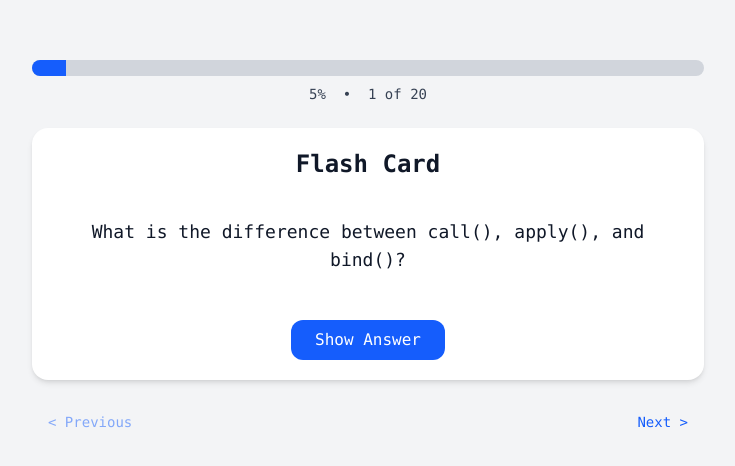
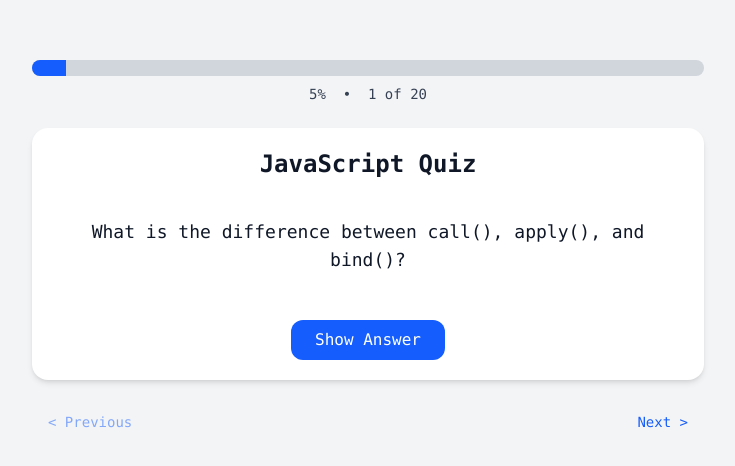
Before and after one commit to nurf21/flash-cards, a React (Vite) app: page / in a window 1280 px wide. Shown: the part 162-628 px from the top of the page, without its empty margins (272-1007 px from the left). Built offline with nearby package versions, Linux system fonts and the light colour scheme.

Commit message:
Update FlashCard component

```diff
--- a/src/components/FlashCard.jsx
+++ b/src/components/FlashCard.jsx
@@ -14,7 +14,7 @@
         transition={{ duration: 0.4 }}
         className="w-full max-w-2xl bg-white dark:bg-gray-800 text-gray-900 dark:text-gray-100 p-5 rounded-2xl shadow-md transition-colors duration-300"
       >
-      <h2 className="text-xl sm:text-2xl font-bold mb-4 text-center">Flash Card</h2>
+        <h2 className="text-xl sm:text-2xl font-bold mb-4 text-center">JavaScript Quiz</h2>
         <div className="min-h-[100px] text-base sm:text-lg text-center flex items-center justify-center font-medium">
           {showAnswer ? answer : question}
         </div>
```
Lines whose indentation alone changed are shown as unchanged.
